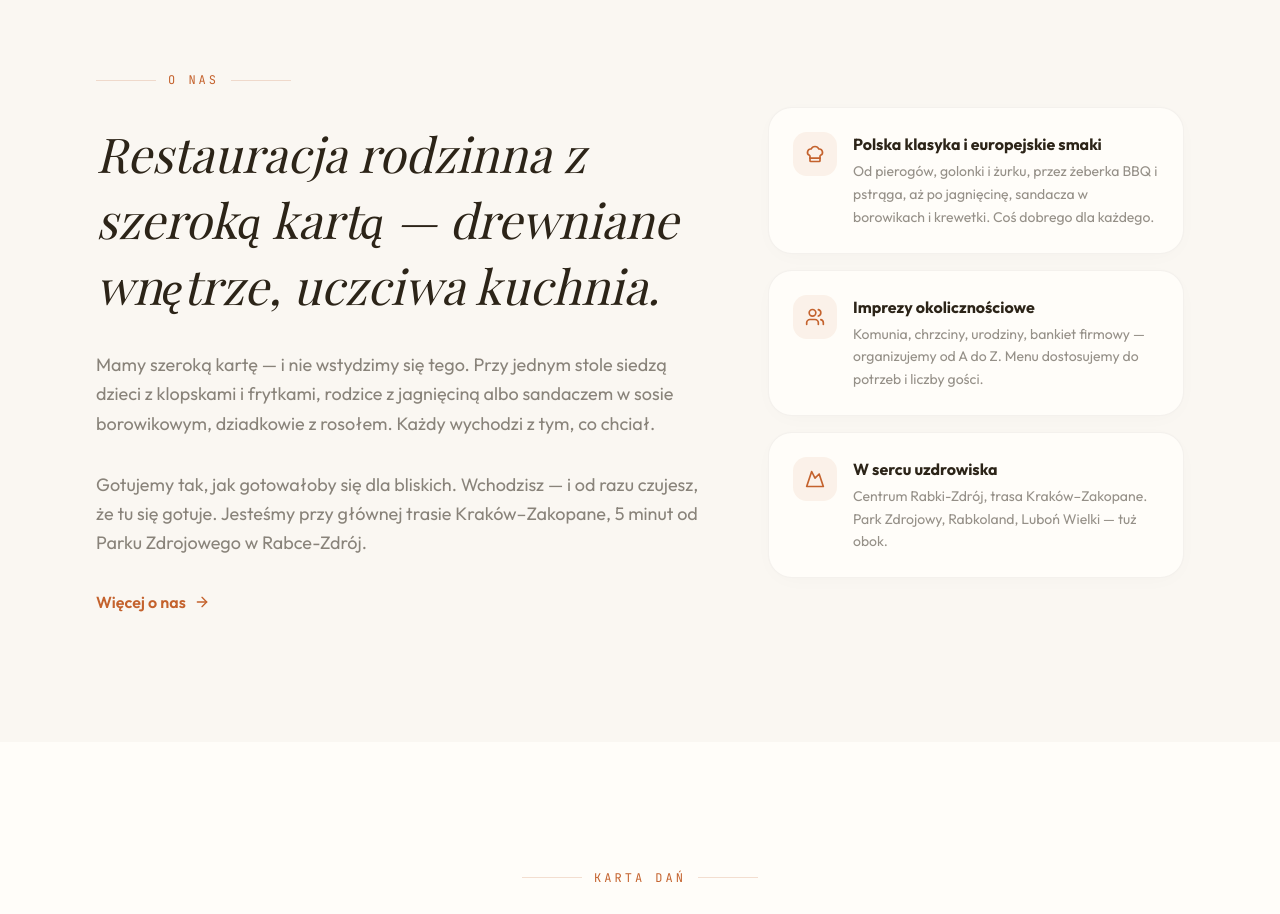
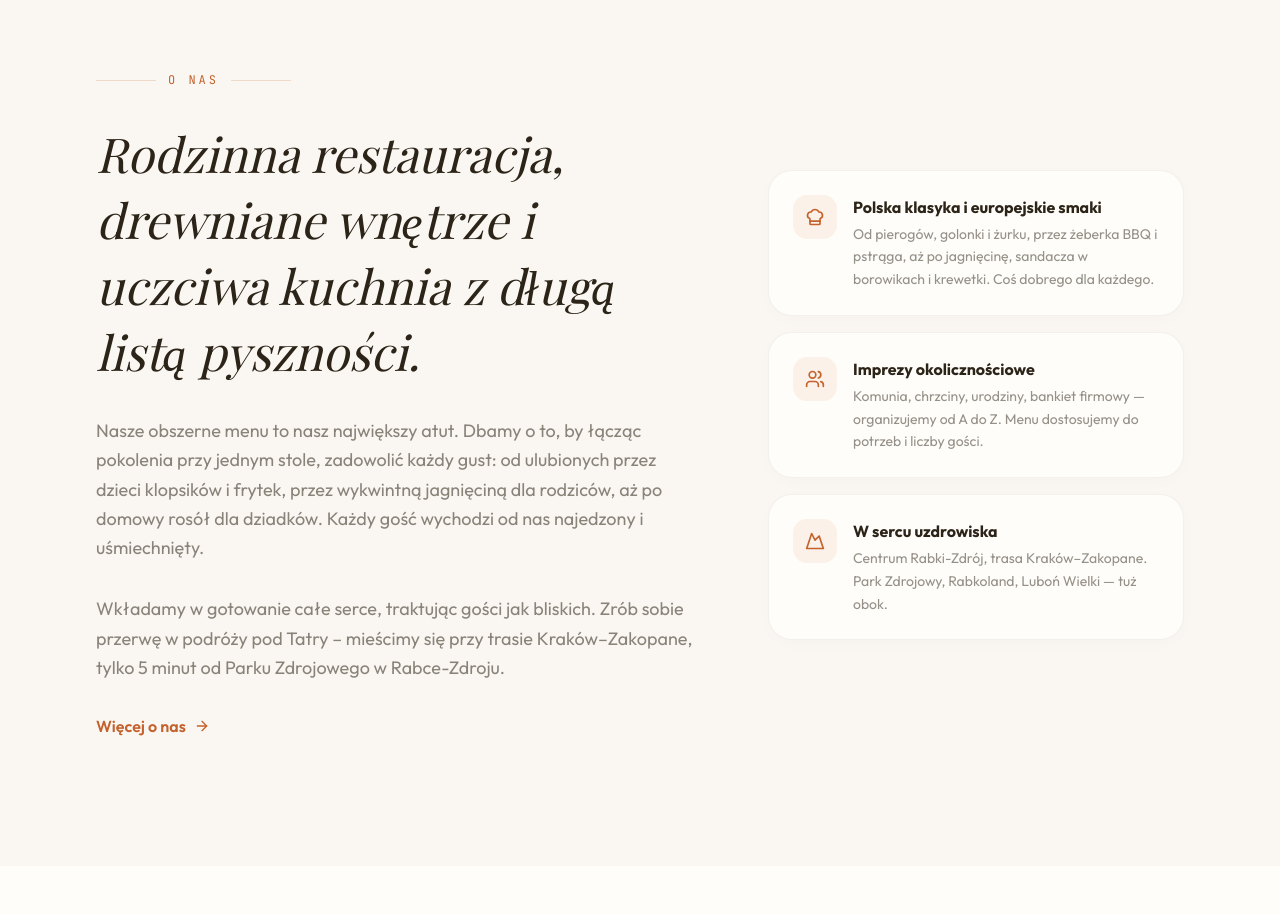
Before and after one commit to ChlebdaAISD/sielska_chata, a React (Vite) app: page / in a window 1280 px wide. Shown: the part 1160-2074 px from the top of the page. Built offline with nearby package versions, Linux system fonts and the light colour scheme; a web font is replaced by a local one.

Commit message:
seo changes

```diff
--- a/src/pages/About.jsx
+++ b/src/pages/About.jsx
@@ -72,15 +72,15 @@ export default function About() {
           <div className="about-section grid md:grid-cols-12 gap-12 items-start mb-20">
             <div className="md:col-span-7">
               <h2 className="font-drama italic text-espresso text-3xl md:text-4xl leading-snug mb-8">
-                Restauracja, gdzie przy jednym stole zadowolisz całą rodzinę
+                Rodzinna restauracja, drewniane wnętrze i uczciwa kuchnia z długą listą pyszności.
               </h2>
 
               <p className="text-espresso/55 text-lg leading-relaxed mb-6">
-                Sielska Chata to restauracja w centrum Rabki-Zdrój, przy głównej trasie Kraków–Zakopane. Prowadzimy ją z myślą o gościach, którzy chcą zjeść dobrze — bez poszukiwania wyjątkowych odkryć kulinarnych, ale z pewnością solidnego, uczciwego posiłku.
+                Wkładamy w gotowanie całe serce, traktując gości jak bliskich. Zrób sobie przerwę w podróży pod Tatry – mieścimy się przy trasie Kraków–Zakopane, tylko 5 minut od Parku Zdrojowego w Rabce-Zdroju.
               </p>
 
               <p className="text-espresso/55 text-lg leading-relaxed mb-6">
-                Nasza karta jest szeroka celowo. Przy jednym stole może siedzieć dziecko zamawiające klopsiki z frytkami, rodzic wybierający kotlet z jagnięciny albo sandacza w sosie borowikowym, i dziadek z rosołem z kaczki. Każdy wychodzi syty i zadowolony — i to jest nasz cel.
+                Sielska Chata to restauracja w centrum Rabki-Zdrój. Prowadzimy ją z myślą o gościach, którzy chcą zjeść dobrze — bez poszukiwania wyjątkowych odkryć kulinarnych, ale z pewnością solidnego, uczciwego posiłku.
               </p>
 
               <p className="text-espresso/55 text-lg leading-relaxed mb-6">
--- a/src/pages/Home.jsx
+++ b/src/pages/Home.jsx
@@ -173,15 +173,15 @@ function About() {
             </div>
 
             <h2 className="font-drama italic text-espresso text-3xl md:text-4xl lg:text-5xl leading-snug mb-8">
-              Restauracja rodzinna z szeroką kartą — drewniane wnętrze, uczciwa kuchnia.
+              Rodzinna restauracja, drewniane wnętrze i uczciwa kuchnia z długą listą pyszności.
             </h2>
 
             <p className="text-espresso/55 text-lg leading-relaxed max-w-[58ch] mb-8">
-              Mamy szeroką kartę — i nie wstydzimy się tego. Przy jednym stole siedzą dzieci z klopskami i frytkami, rodzice z jagnięciną albo sandaczem w sosie borowikowym, dziadkowie z rosołem. Każdy wychodzi z tym, co chciał.
+              Nasze obszerne menu to nasz największy atut. Dbamy o to, by łącząc pokolenia przy jednym stole, zadowolić każdy gust: od ulubionych przez dzieci klopsików i frytek, przez wykwintną jagnięciną dla rodziców, aż po domowy rosół dla dziadków. Każdy gość wychodzi od nas najedzony i uśmiechnięty.
             </p>
 
             <p className="text-espresso/55 text-lg leading-relaxed max-w-[58ch] mb-8">
-              Gotujemy tak, jak gotowałoby się dla bliskich. Wchodzisz — i od razu czujesz, że tu się gotuje. Jesteśmy przy głównej trasie Kraków–Zakopane, 5 minut od Parku Zdrojowego w Rabce-Zdrój.
+              Wkładamy w gotowanie całe serce, traktując gości jak bliskich. Zrób sobie przerwę w podróży pod Tatry – mieścimy się przy trasie Kraków–Zakopane, tylko 5 minut od Parku Zdrojowego w Rabce-Zdroju.
             </p>
 
             <Link
```
